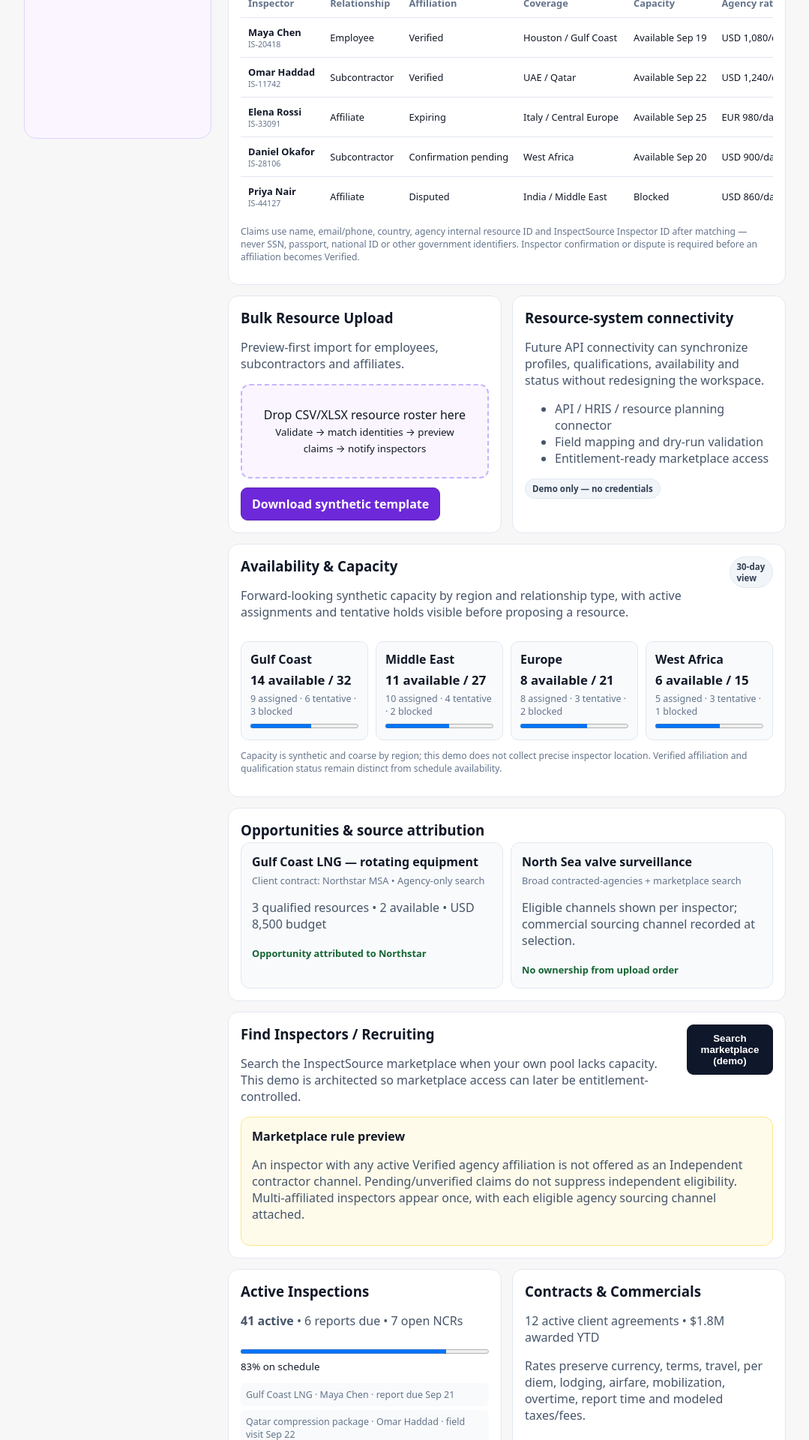
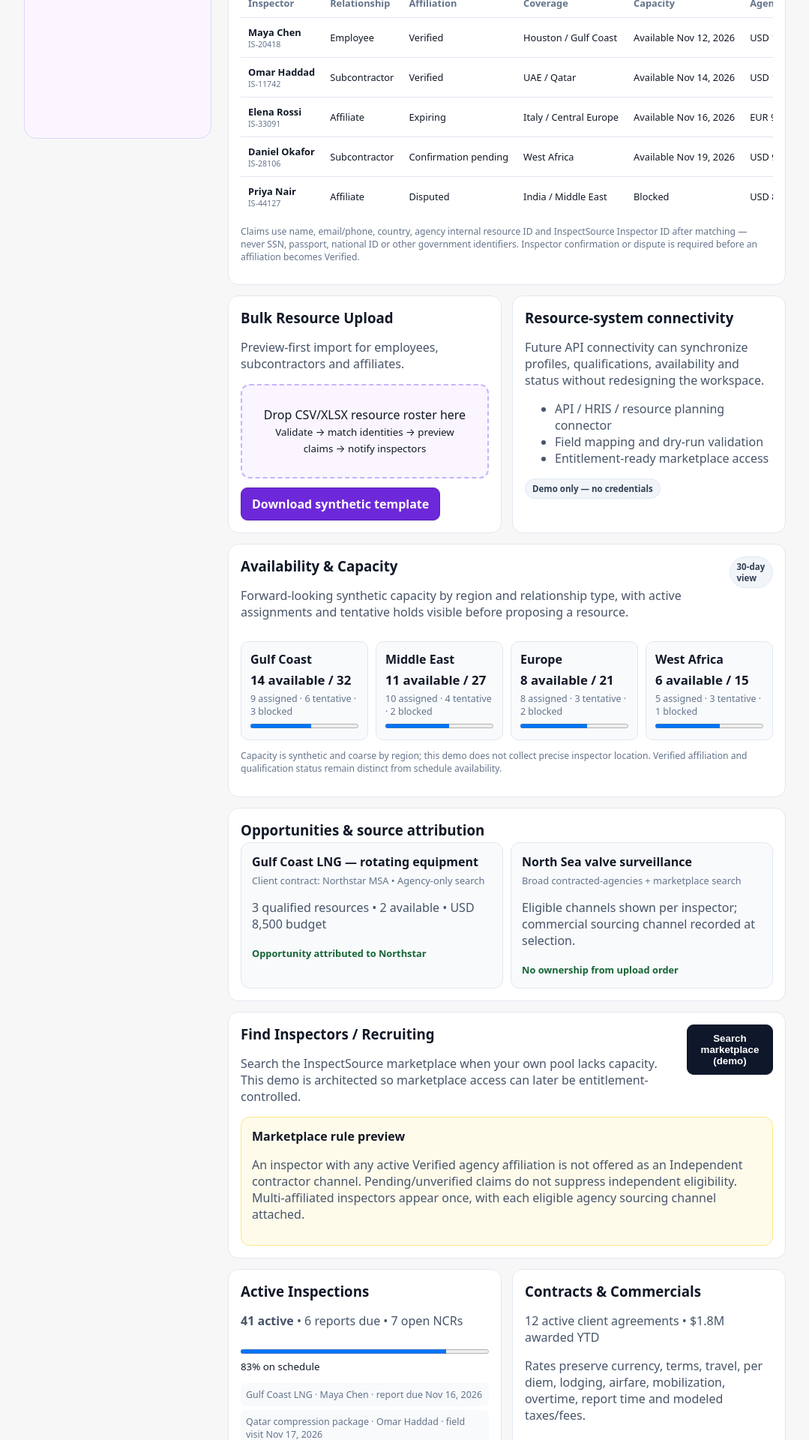
Before and after one commit to jrbatek/vendor-inspector-marketplace, a Next.js app: page /demo/agency in a window 1280 px wide. Shown: the part 740-2660 px from the top of the page at 75% size, without its empty margins (100-1179 px from the left). Built offline with nearby package versions, Linux system fonts and the light colour scheme; no server answers.

Commit message:
Keep synthetic Agency resource and report schedules current

```diff
--- a/app/demo/agency/page.tsx
+++ b/app/demo/agency/page.tsx
@@ -3,10 +3,10 @@
 import { useState } from "react";
 
 const resources = [
-  ["IS-20418", "Maya Chen", "Employee", "Verified", "Houston / Gulf Coast", "Available Sep 19", "USD 1,080/day", "Net 45", "Mileage capped; lodging separate"],
-  ["IS-11742", "Omar Haddad", "Subcontractor", "Verified", "UAE / Qatar", "Available Sep 22", "USD 1,240/day", "Net 30", "Per diem included; airfare separate"],
-  ["IS-33091", "Elena Rossi", "Affiliate", "Expiring", "Italy / Central Europe", "Available Sep 25", "EUR 980/day", "Net 45", "Local travel included; OT +25%"],
-  ["IS-28106", "Daniel Okafor", "Subcontractor", "Confirmation pending", "West Africa", "Available Sep 20", "USD 900/day", "Net 30", "Travel time separately billable"],
+  ["IS-20418", "Maya Chen", "Employee", "Verified", "Houston / Gulf Coast", "Available Nov 12, 2026", "USD 1,080/day", "Net 45", "Mileage capped; lodging separate"],
+  ["IS-11742", "Omar Haddad", "Subcontractor", "Verified", "UAE / Qatar", "Available Nov 14, 2026", "USD 1,240/day", "Net 30", "Per diem included; airfare separate"],
+  ["IS-33091", "Elena Rossi", "Affiliate", "Expiring", "Italy / Central Europe", "Available Nov 16, 2026", "EUR 980/day", "Net 45", "Local travel included; OT +25%"],
+  ["IS-28106", "Daniel Okafor", "Subcontractor", "Confirmation pending", "West Africa", "Available Nov 19, 2026", "USD 900/day", "Net 30", "Travel time separately billable"],
   ["IS-44127", "Priya Nair", "Affiliate", "Disputed", "India / Middle East", "Blocked", "USD 860/day", "Net 60", "Commercials held pending dispute"],
 ];
 
@@ -35,8 +35,8 @@ export default function AgencyDemoPage() {
       <section id="availability-capacity" className="card"><div className="sectionHead"><div><h3>Availability & Capacity</h3><p>Forward-looking synthetic capacity by region and relationship type, with active assignments and tentative holds visible before proposing a resource.</p></div><span className="pill">30-day view</span></div><div className="capacityGrid"><article><b>Gulf Coast</b><strong>14 available / 32</strong><span>9 assigned · 6 tentative · 3 blocked</span><progress max="32" value="18"/></article><article><b>Middle East</b><strong>11 available / 27</strong><span>10 assigned · 4 tentative · 2 blocked</span><progress max="27" value="16"/></article><article><b>Europe</b><strong>8 available / 21</strong><span>8 assigned · 3 tentative · 2 blocked</span><progress max="21" value="13"/></article><article><b>West Africa</b><strong>6 available / 15</strong><span>5 assigned · 3 tentative · 1 blocked</span><progress max="15" value="9"/></article></div><p className="fine">Capacity is synthetic and coarse by region; this demo does not collect precise inspector location. Verified affiliation and qualification status remain distinct from schedule availability.</p></section>
       <section id="opportunities" className="card"><h3>Opportunities & source attribution</h3><div className="opps"><article><b>Gulf Coast LNG — rotating equipment</b><span>Client contract: Northstar MSA • Agency-only search</span><p>3 qualified resources • 2 available • USD 8,500 budget</p><strong>Opportunity attributed to Northstar</strong></article><article><b>North Sea valve surveillance</b><span>Broad contracted-agencies + marketplace search</span><p>Eligible channels shown per inspector; commercial sourcing channel recorded at selection.</p><strong>No ownership from upload order</strong></article></div></section>
       <section id="find-inspectors-recruiting" className="card"><div className="sectionHead"><div><h3>Find Inspectors / Recruiting</h3><p>Search the InspectSource marketplace when your own pool lacks capacity. This demo is architected so marketplace access can later be entitlement-controlled.</p></div><button type="button" aria-expanded={marketplaceOpen} aria-controls="agency-recruiting-preview" onClick={() => setMarketplaceOpen(current => !current)}>Search marketplace (demo)</button></div><div id="agency-recruiting-preview" className="recruitingResults" hidden={!marketplaceOpen}><h4>Available synthetic inspector matches</h4><p>Sample preview only: no live availability, qualification verification, or private inspector records were queried.</p><ul><li>DEMO-I-102 · Mechanical / API 510 · Gulf Coast · Available</li><li>DEMO-I-208 · Welding / AWS CWI · Europe · Available</li><li>DEMO-I-314 · Rotating equipment FAT · Middle East · Available</li></ul></div><div className="callout"><b>Marketplace rule preview</b><p>An inspector with any active Verified agency affiliation is not offered as an Independent contractor channel. Pending/unverified claims do not suppress independent eligibility. Multi-affiliated inspectors appear once, with each eligible agency sourcing channel attached.</p></div></section>
-      <div className="grid"><section id="active-inspections" className="card"><h3>Active Inspections</h3><p><b>41 active</b> • 6 reports due • 7 open NCRs</p><progress max="100" value="83"/><small>83% on schedule</small><div className="miniList"><span>Gulf Coast LNG · Maya Chen · report due Sep 21</span><span>Qatar compression package · Omar Haddad · field visit Sep 22</span><span>Italian valve package · Elena Rossi · NCR follow-up Sep 23</span></div></section><section id="contracts-commercials" className="card"><h3>Contracts & Commercials</h3><p>12 active client agreements • $1.8M awarded YTD</p><p>Rates preserve currency, terms, travel, per diem, lodging, airfare, mobilization, overtime, report time and modeled taxes/fees.</p></section></div>
-      <section id="reports-ncrs" className="card"><div className="sectionHead"><div><h3>Reports & NCRs</h3><p>Operational queue connects assignments to report delivery and non-conformance follow-up while preserving the agency/source attribution.</p></div><span className="pill">7 open NCRs</span></div><div className="tableWrap"><table><thead><tr><th>Inspection</th><th>Inspector</th><th>Source</th><th>Report</th><th>NCR</th><th>Next action</th></tr></thead><tbody><tr><td>Gulf Coast LNG</td><td>Maya Chen</td><td>Northstar · Employee</td><td>Draft due Sep 21</td><td>None</td><td>Agency review</td></tr><tr><td>Qatar compression package</td><td>Omar Haddad</td><td>Northstar · Subcontractor</td><td>Submitted</td><td>NCR-204 · Open</td><td>Supplier response due</td></tr><tr><td>Italian valve package</td><td>Elena Rossi</td><td>Northstar · Affiliate</td><td>Accepted</td><td>NCR-198 · Follow-up</td><td>Reinspection Sep 23</td></tr></tbody></table></div></section>
+      <div className="grid"><section id="active-inspections" className="card"><h3>Active Inspections</h3><p><b>41 active</b> • 6 reports due • 7 open NCRs</p><progress max="100" value="83"/><small>83% on schedule</small><div className="miniList"><span>Gulf Coast LNG · Maya Chen · report due Nov 16, 2026</span><span>Qatar compression package · Omar Haddad · field visit Nov 17, 2026</span><span>Italian valve package · Elena Rossi · NCR follow-up Nov 20, 2026</span></div></section><section id="contracts-commercials" className="card"><h3>Contracts & Commercials</h3><p>12 active client agreements • $1.8M awarded YTD</p><p>Rates preserve currency, terms, travel, per diem, lodging, airfare, mobilization, overtime, report time and modeled taxes/fees.</p></section></div>
+      <section id="reports-ncrs" className="card"><div className="sectionHead"><div><h3>Reports & NCRs</h3><p>Operational queue connects assignments to report delivery and non-conformance follow-up while preserving the agency/source attribution.</p></div><span className="pill">7 open NCRs</span></div><div className="tableWrap"><table><thead><tr><th>Inspection</th><th>Inspector</th><th>Source</th><th>Report</th><th>NCR</th><th>Next action</th></tr></thead><tbody><tr><td>Gulf Coast LNG</td><td>Maya Chen</td><td>Northstar · Employee</td><td>Draft due Nov 16, 2026</td><td>None</td><td>Agency review</td></tr><tr><td>Qatar compression package</td><td>Omar Haddad</td><td>Northstar · Subcontractor</td><td>Submitted</td><td>NCR-204 · Open</td><td>Supplier response due</td></tr><tr><td>Italian valve package</td><td>Elena Rossi</td><td>Northstar · Affiliate</td><td>Accepted</td><td>NCR-198 · Follow-up</td><td>Reinspection Nov 20, 2026</td></tr></tbody></table></div></section>
       <section id="analytics" className="card"><h3>Agency Analytics</h3><div className="bars"><span style={{width:"78%"}}>Utilization 78%</span><span style={{width:"64%"}}>On-time reports 96%</span><span style={{width:"42%"}}>NCR closure ≤ 7 days 88%</span></div><p>Slice future views by client, contract, source, geography, commodity, project, relationship type and inspector.</p></section>
       <p className="fine">Affiliation history, begin/end dates and award/source attribution are audit concepts: ending a relationship does not silently rewrite historical awards. Production affiliation verification, notifications, authorization and sourcing enforcement remain review-gated.</p>
     </section>
```
Also changed, not shown: 2 other files (tests, documents, lock files or other folders).
